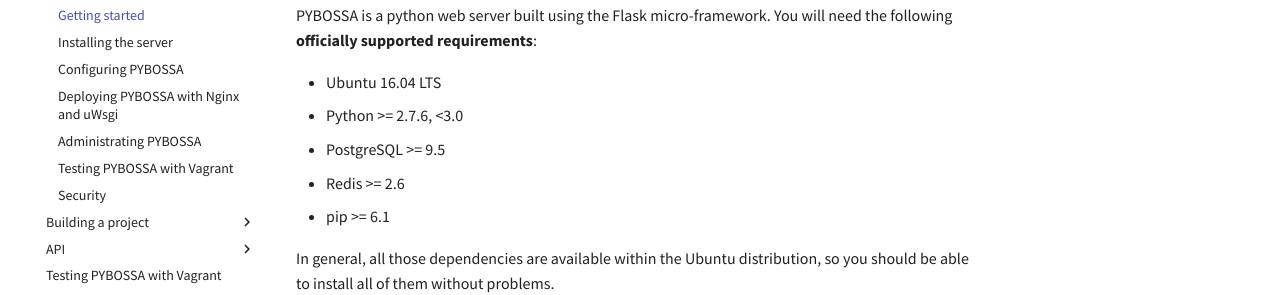
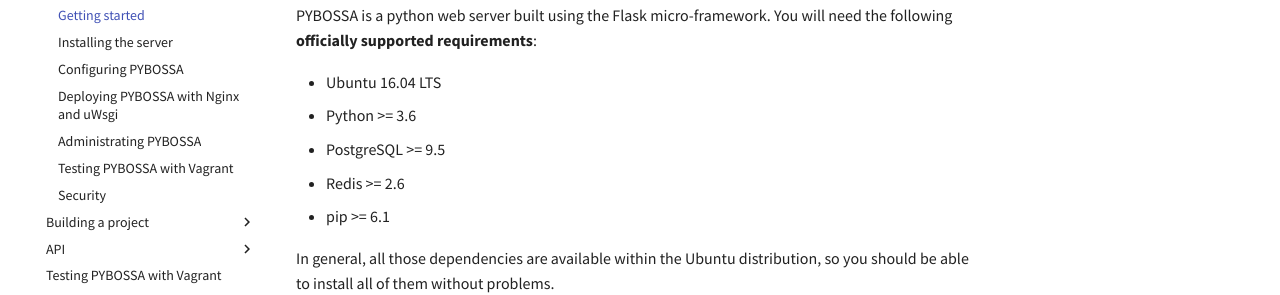
Before and after one commit to Scifabric/docs.pybossa.com, an MkDocs documentation site: the page built from docs/installation/gettingstarted.md, in a window 1280 px wide. Shown: the part 177-472 px from the top of the page. Built offline with MkDocs 1.6.1 and Material for MkDocs 9.7.7, drawn with Linux system fonts in a browser that asks for light colours; comment, search, counter and statistics services are not loaded; old or Windows-style settings are respelled for this version of MkDocs.

Commit message:
chore: update installation versions.

```diff
--- a/docs/installation/gettingstarted.md
+++ b/docs/installation/gettingstarted.md
@@ -4,7 +4,7 @@
 micro-framework. You will need the following **officially supported requirements**:
 
 - Ubuntu 16.04 LTS
-- Python >= 2.7.6, <3.0
+- Python >= 3.6
 - PostgreSQL >= 9.5
 - Redis >= 2.6
 - pip >= 6.1
@@ -19,8 +19,5 @@
 ??? info "Dependencies not officially supported"
     It may also run with older software but we do not officially support it:
 
-    - Ubuntu 14.04 LTS
-    - Python >= 2.7.2, <3.0
-    - PostgreSQL >= 9.3
-    - Redis >= 2.6
-    - pip >= 6.1
+    - Python < 3.6
+    - PostgreSQL <= 9.3
```
